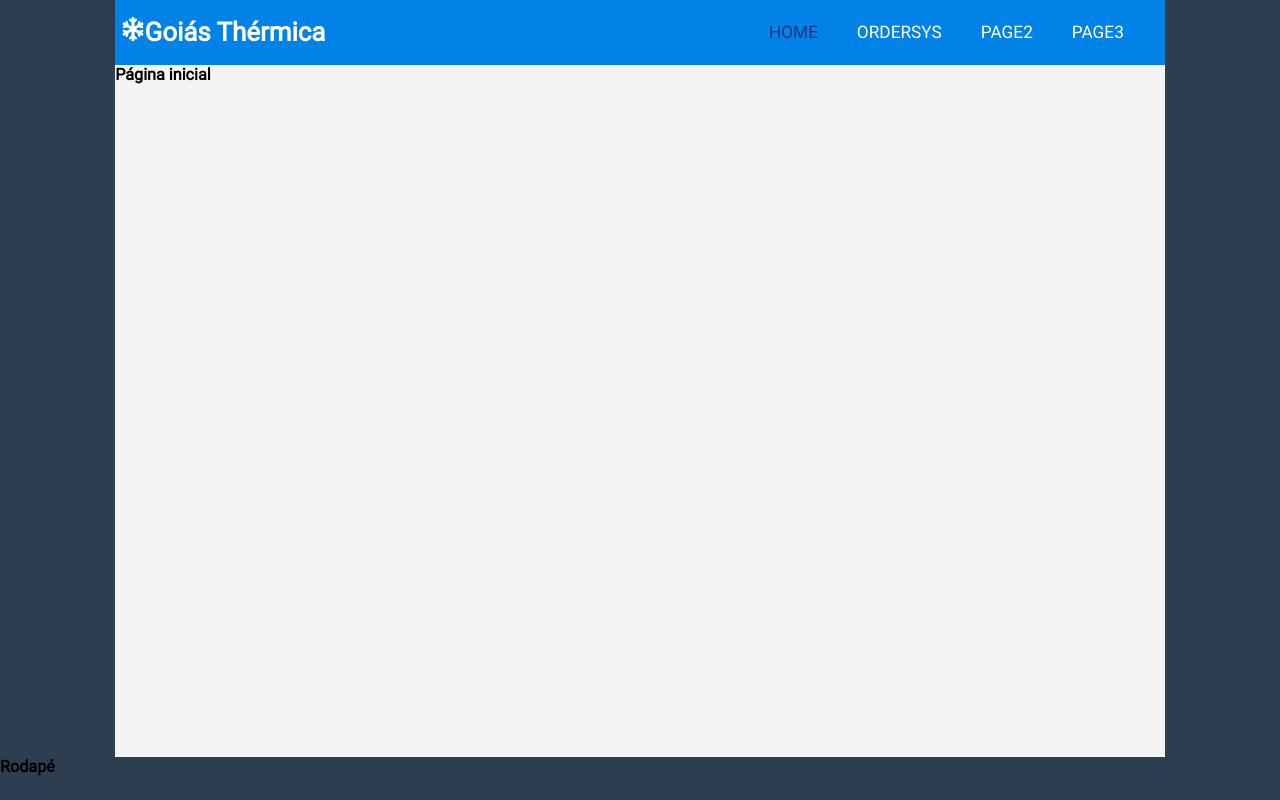
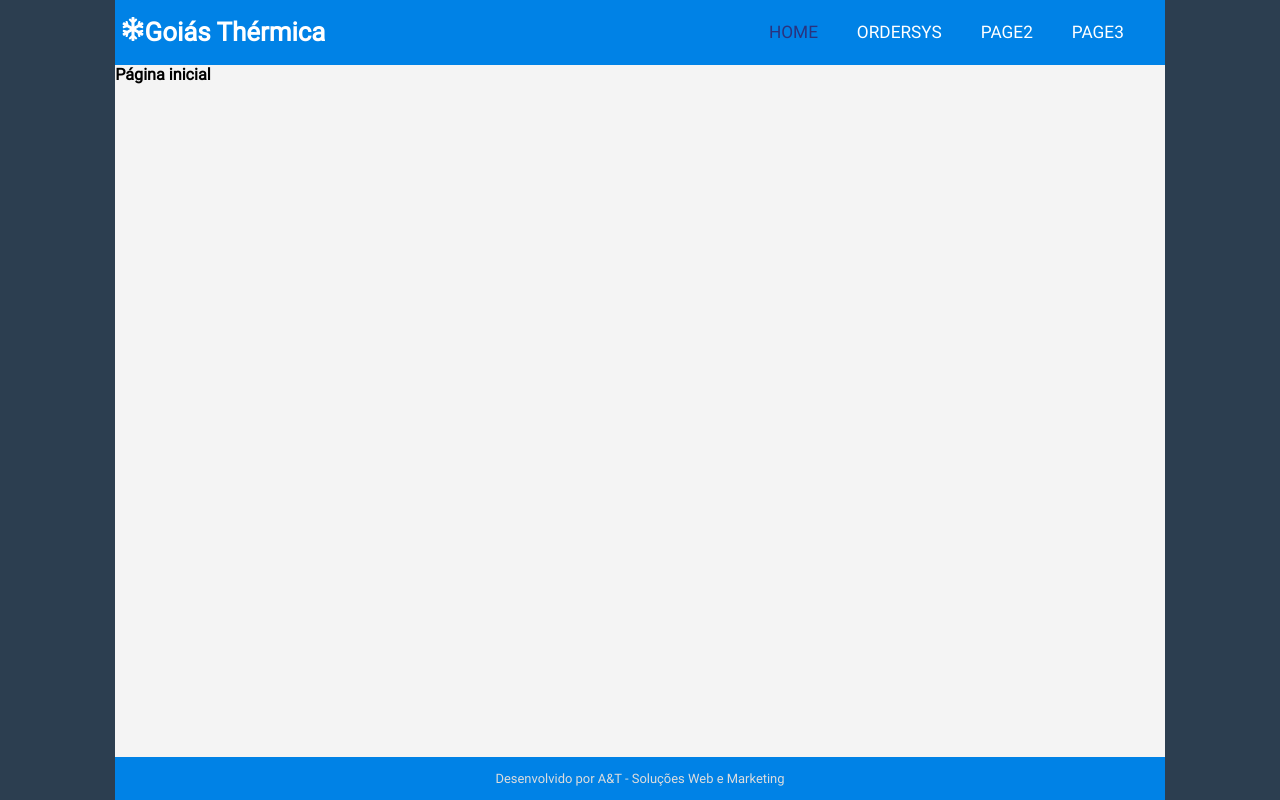
Before and after one commit to andredavid1/goiasthermica, a React (Create React App) app: page / in a window 1280 px wide. Built offline with nearby package versions, Linux system fonts and the light colour scheme.

Commit message:
refactor: improving the footer

```diff
--- a/src/components/Footer/index.tsx
+++ b/src/components/Footer/index.tsx
@@ -1,5 +1,13 @@
 import React from 'react';
 
-const Footer: React.FC = () => <h2>Rodapé</h2>;
+import { Container } from './styles';
+
+const Footer: React.FC = () => (
+  <Container>
+    <p>
+      <span>Desenvolvido por A&T - Soluções Web e Marketing</span>
+    </p>
+  </Container>
+);
 
 export default Footer;
--- /dev/null
+++ b/src/components/Footer/styles.ts
@@ -0,0 +1,23 @@
+import styled from 'styled-components';
+
+export const Container = styled.footer`
+  background-color: #0082e6;
+  height: 4rem;
+  margin: 0 auto;
+  max-width: 97.2rem;
+  width: 100%;
+
+  p {
+    display: flex;
+    flex: 1;
+    align-items: center;
+    height: 100%;
+    justify-content: center;
+
+    span {
+      color: #ddd;
+      font-size: 1.2rem;
+      font-weight: 400;
+    }
+  }
+`;
```
